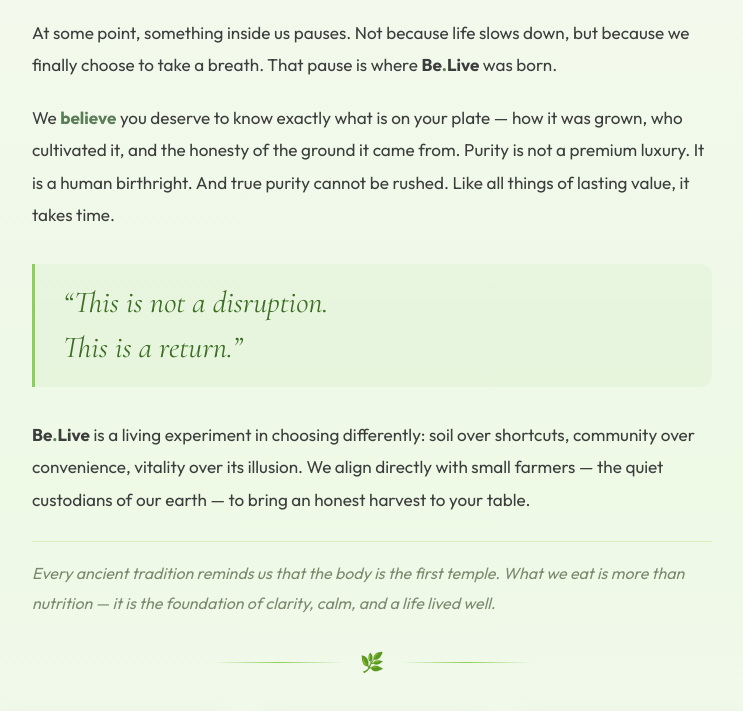
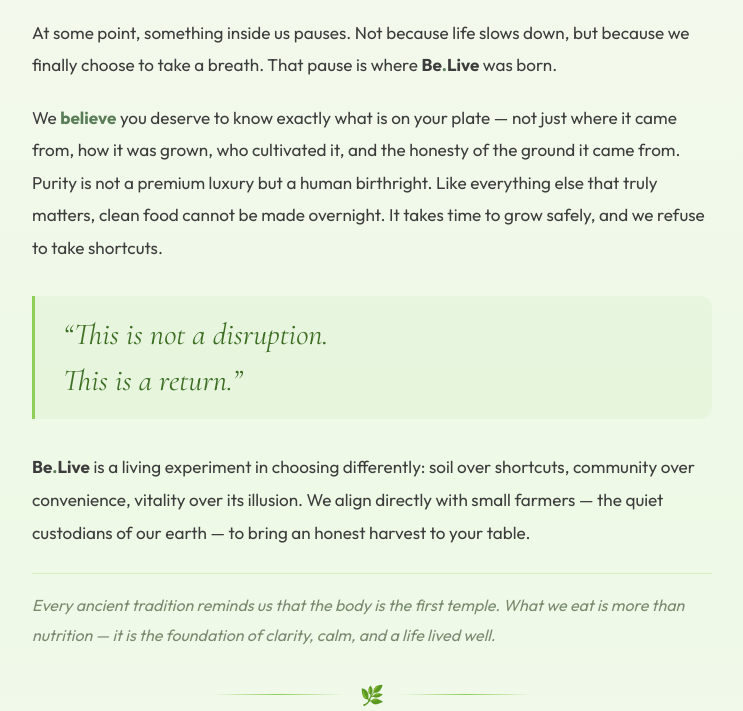
Before and after one commit to sahooGHub/beliveorganics, a plain HTML site: page index.html in a window 1280 px wide. Shown: the part 1262-1973 px from the top of the page, without its empty margins (268-1011 px from the left). Drawn offline with nearby package versions, Linux system fonts and the light colour scheme.

Commit message:
Update text on food purity and its importance
Revised text for clarity and emphasis on food purity.

```diff
--- a/index.html
+++ b/index.html
@@ -104,9 +104,9 @@
         </p>
         <p>
           We <strong><span style="color: #5a7d57;">believe</span></strong> you deserve to know exactly what is on your plate &mdash;
-          how it was grown, who cultivated it, and the honesty of the ground it came from.
-          Purity is not a premium luxury. It is a human birthright.
-          And true purity cannot be rushed. Like all things of lasting value, it takes time.
+                  not just where it came from, how it was grown, who cultivated it, and the honesty of the ground it came from.
+                  Purity is not a premium luxury but a human birthright. Like everything else that truly matters,
+                  clean food cannot be made overnight. It takes time to grow safely, and we refuse to take shortcuts.
         </p>
 
         <blockquote class="philosophy-quote">
```
